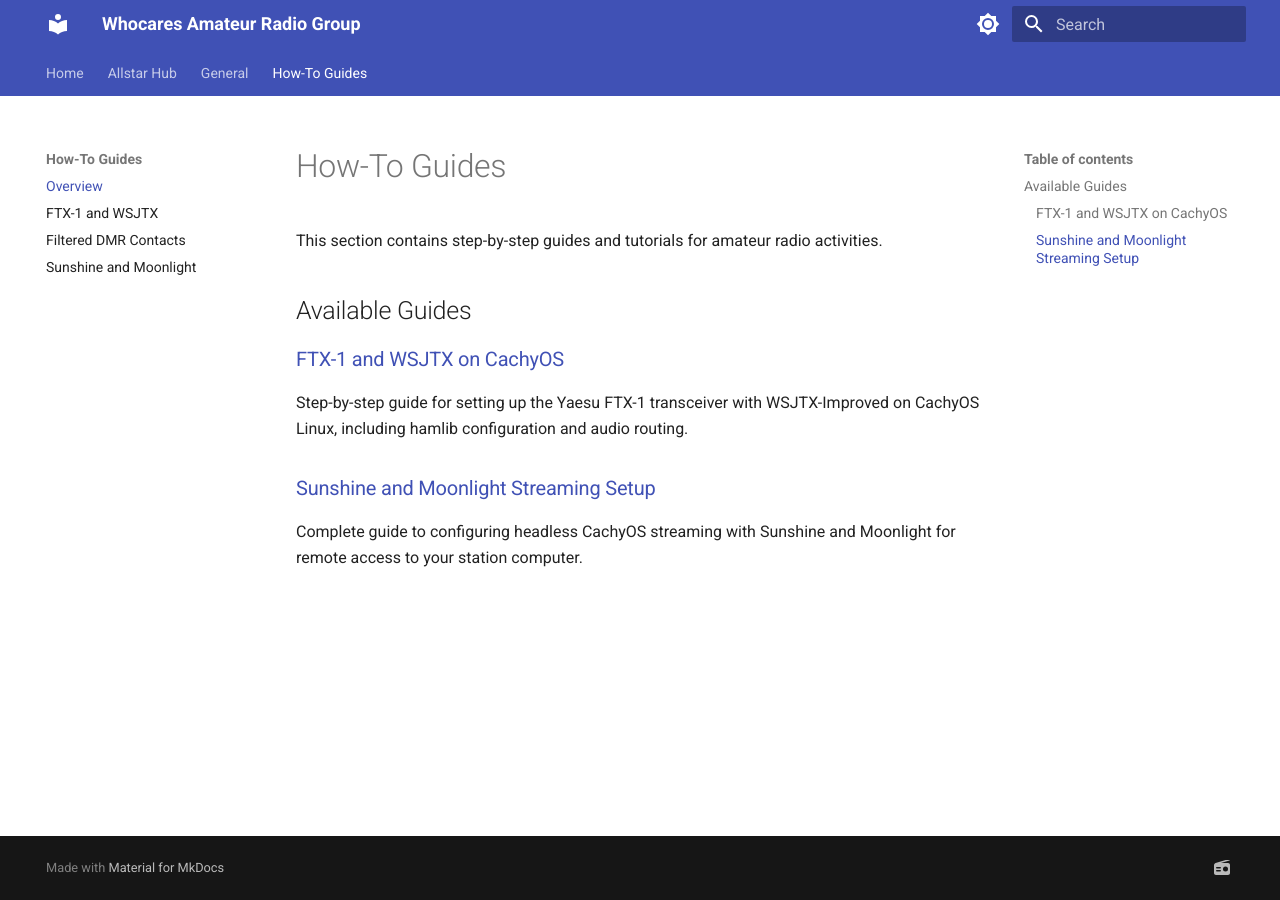
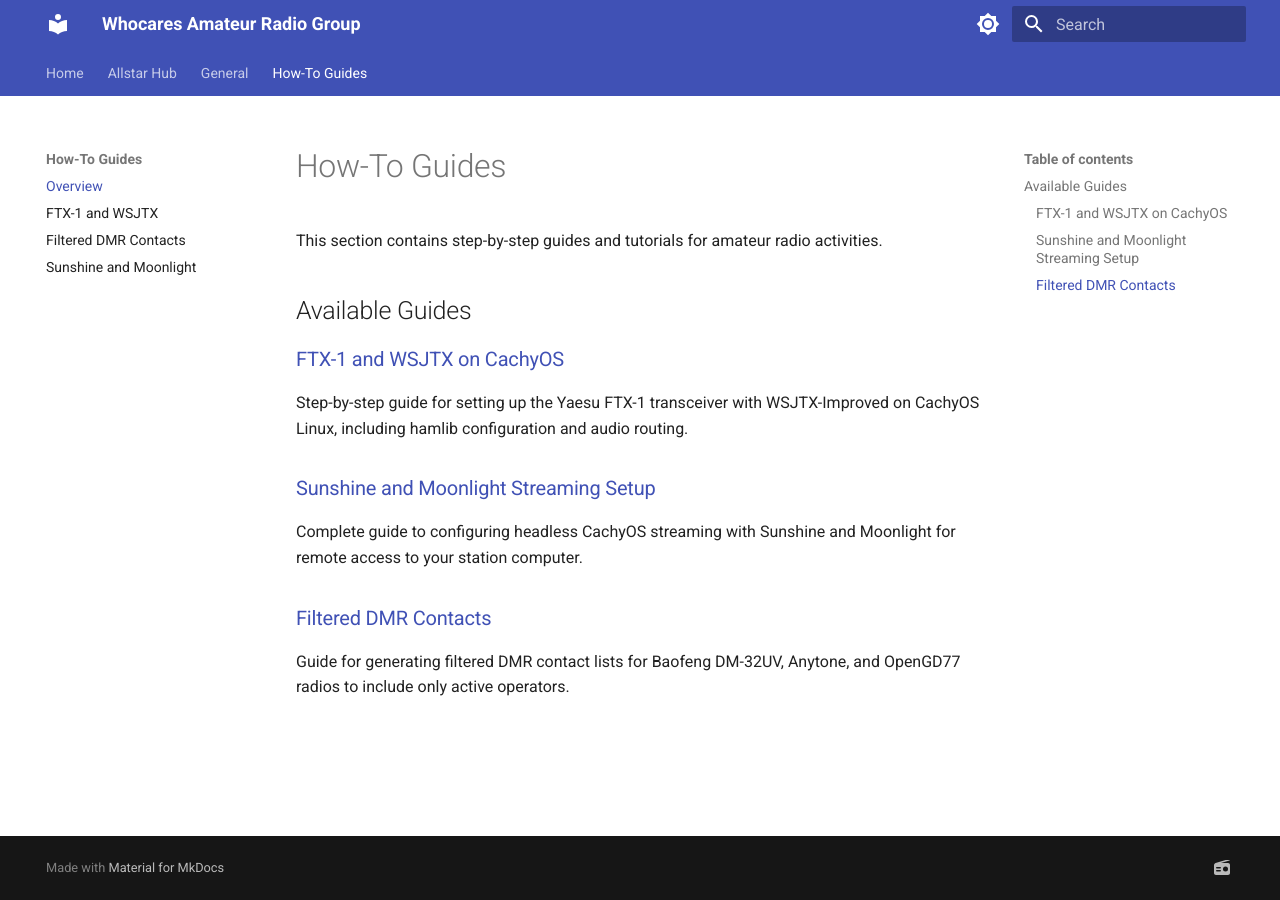
Before and after one commit to dbehnke/whocaresdocs, an MkDocs documentation site: the page built from docs/howto/index.md, in a window 1280 px wide. Built offline with MkDocs 1.6.1 and Material for MkDocs 9.7.7, drawn with Linux system fonts in a browser that asks for light colours.

Commit message:
docs: add Filtered DMR Contacts to how-to index

```diff
--- a/docs/howto/index.md
+++ b/docs/howto/index.md
@@ -5,7 +5,13 @@ This section contains step-by-step guides and tutorials for amateur radio activi
 ## Available Guides
 
 ### [FTX-1 and WSJTX on CachyOS](ftx1-wsjtx-cachyos/index.md)
+
 Step-by-step guide for setting up the Yaesu FTX-1 transceiver with WSJTX-Improved on CachyOS Linux, including hamlib configuration and audio routing.
 
 ### [Sunshine and Moonlight Streaming Setup](sunshine-and-moonlight/index.md)
+
 Complete guide to configuring headless CachyOS streaming with Sunshine and Moonlight for remote access to your station computer.
+
+### [Filtered DMR Contacts](filtered-dmr-contacts/index.md)
+
+Guide for generating filtered DMR contact lists for Baofeng DM-32UV, Anytone, and OpenGD77 radios to include only active operators.
```
